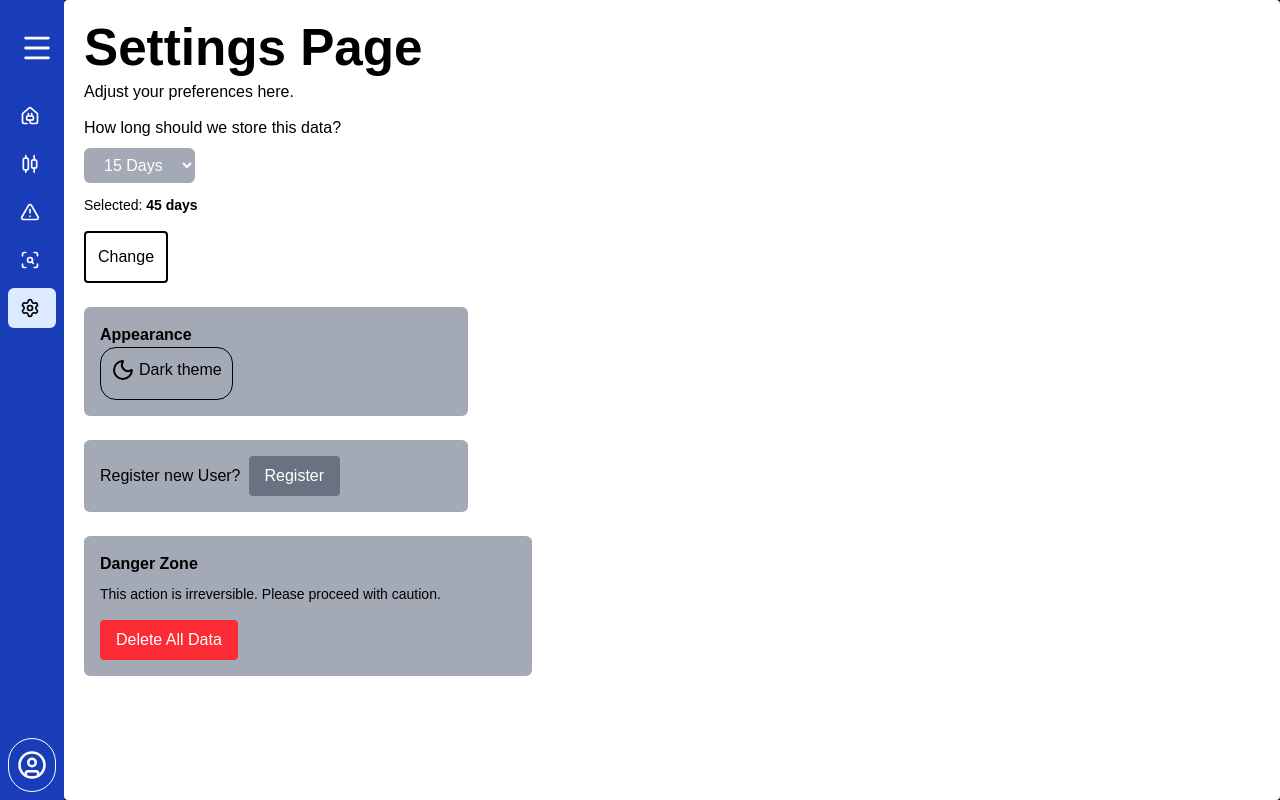
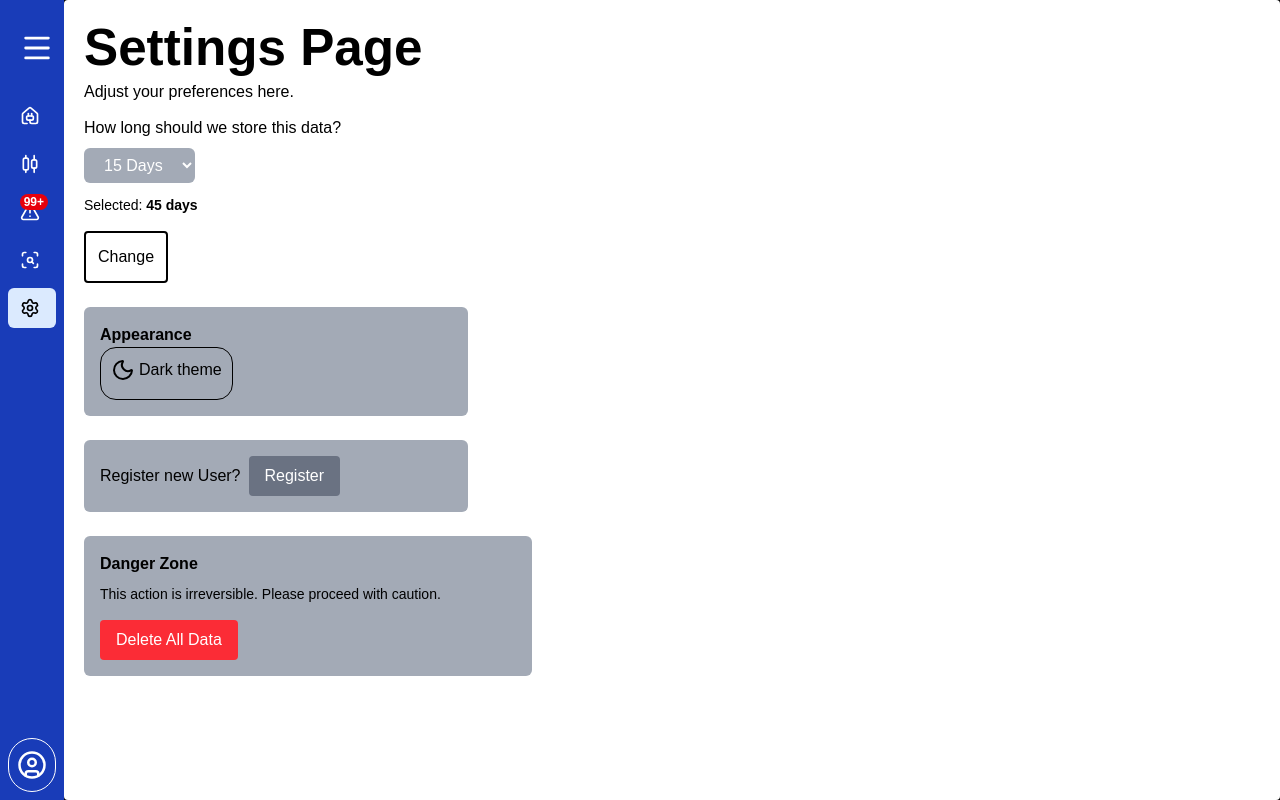
Before and after one commit to pradeepjohndev/Infrawatch, a React (Vite) app in the folder Frontend/: page /setting in a window 1280 px wide. Built offline with nearby package versions, Linux system fonts and the light colour scheme.

Commit message:
alert badge

```diff
--- a/Frontend/src/App.jsx
+++ b/Frontend/src/App.jsx
@@ -28,7 +28,6 @@ export default function App() {
     return () => clearInterval(t);
   }, []);
 
-  console.log("App rendered with alertCounts:", alertCounts);
   return (
     <div className="flex h-screen overflow-hidden">
       <Sidebar total={alertCounts.total} />
--- a/Frontend/src/Dashboard/Sidebar.jsx
+++ b/Frontend/src/Dashboard/Sidebar.jsx
@@ -12,7 +12,8 @@ const menuItems = [
     { icons: <Settings size={20} />, label: "Setting", path: "/setting" }
 ];
 
-export default function Sidebar({ total }) {
+export default function Sidebar() {
+    let total = 100
     const [open, setOpen] = useState(false);
     return (
         <aside className="h-screen shrink-0">
--- a/Frontend/src/Routes/Alerts.jsx
+++ b/Frontend/src/Routes/Alerts.jsx
@@ -8,7 +8,6 @@ export default function Alerts({ now = 0 }) {
     const [pcs, setPcs] = useState([]);
     const [searchTerm, setSearchTerm] = useState("");
     const [severityFilter, setSeverityFilter] = useState("ALL");
-
 
     useEffect(() => {
         const socket = new WebSocket("ws://localhost:8080");
@@ -37,7 +36,8 @@ export default function Alerts({ now = 0 }) {
 
     const warningCount = useMemo(() => alertPcs.filter((item) => item.severity === "WARNING").length, [alertPcs]);
     const criticalCount = useMemo(() => alertPcs.filter((item) => item.severity === "CRITICAL").length, [alertPcs]);
-    let alert_total = warningCount + criticalCount;
+    let alert_total = warningCount + criticalCount + 1;
+    console.log(alert_total);
     <Sidebar total={alert_total} />
 
     const filteredAlertPcs = useMemo(() => {
```
